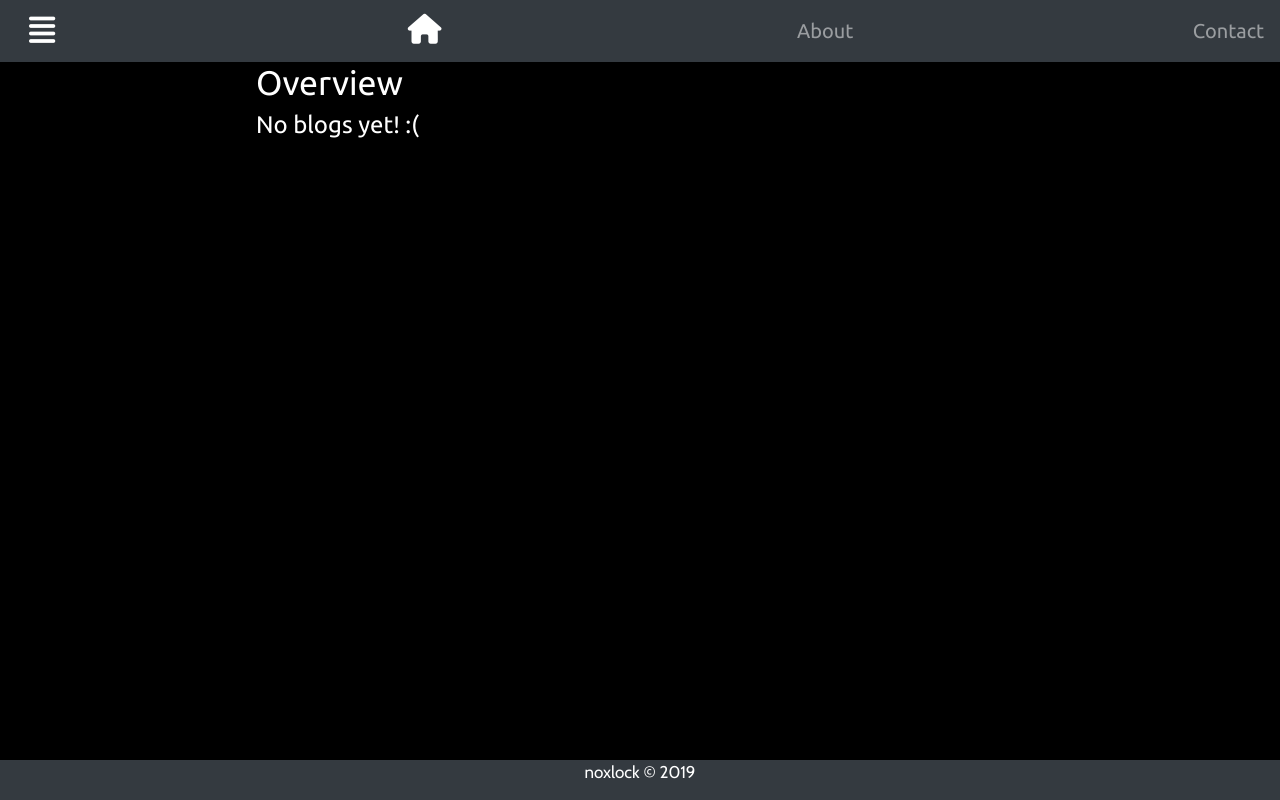
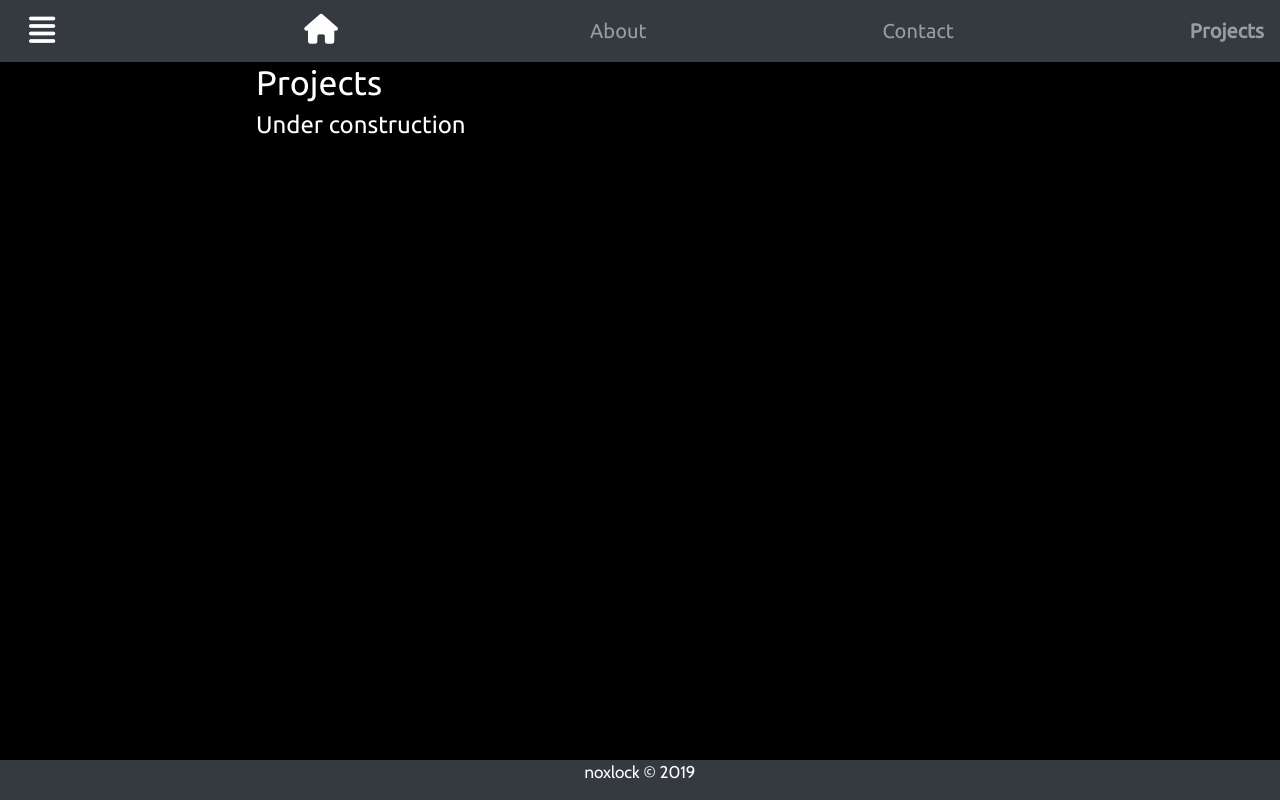
Before and after one commit to noxlock/Portfolio, a website: page public/Projects/index.html in a window 1280 px wide. Drawn offline with nearby package versions, Linux system fonts and the light colour scheme.

Commit message:
fixed anchors to new project page

```diff
--- a/public/Projects/index.html
+++ b/public/Projects/index.html
@@ -4,7 +4,7 @@
     <meta charset="UTF-8">
     <meta name="viewport" content="width=device-width, initial-scale=1.0">
     <meta http-equiv="X-UA-Compatible" content="ie=edge">
-    <title>Noxlock - Blog Page</title>
+    <title>Noxlock - Projects</title>
 
 
     <link rel="stylesheet" href="https://stackpath.bootstrapcdn.com/bootstrap/4.3.1/css/bootstrap.min.css"
@@ -37,7 +37,7 @@
 
         <li> <a class="navbar-text" href="../Contact/">Contact</a> </li>
 
-        <!-- <li> <a  id="selected-heading" class="navbar-text" href="../Blog/index.html">Blog</a> </li> -->
+        <li> <a  id="selected-heading" class="navbar-text" href="../Projects/index.html">Projects</a> </li>
 
 
 
@@ -69,8 +69,8 @@
                 </nav>
 
                 <div id="content">
-                    <h2>Overview</h2>
-                    <h3>No blogs yet! :(</h3>
+                    <h2>Projects</h2>
+                    <h3>Under construction</h3>
                 </div>
 
 
```
Also changed, not shown: public/About/index.html (+1 -1 lines), public/Contact/index.html (+1 -1 lines), public/index.html (+1 -1 lines).
